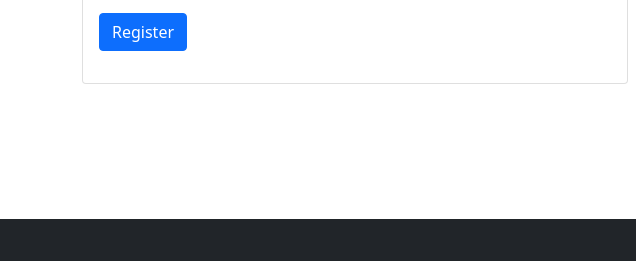
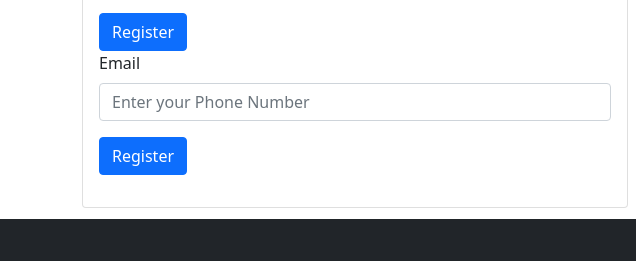
Before and after one commit to JayTee3/workshop, a plain HTML site: page index.html in a window 1280 px wide. Shown: the part 1464-1725 px from the top of the page, 0-636 px from the left. Drawn offline with nearby package versions, Linux system fonts and the light colour scheme; a script that the page names is missing.

Commit message:
update form information

```diff
--- a/index.html
+++ b/index.html
@@ -108,6 +108,11 @@
                                     <input type="email" class="form-control" id="email" name="email" placeholder="Enter your email" required>
                                 </div>
                                 <button type="submit" class="btn btn-primary">Register</button>
+                                <div class="mb-3">
+                                    <label for="Phone" class="form-label">Email</label>
+                                    <input type="text" class="form-control" id="phone" name="phone" placeholder="Enter your Phone Number" required>
+                                </div>
+                                <button type="submit" class="btn btn-primary">Register</button>
                                 <div class="mt-3" data-netlify-recaptcha="true"></div>
                               </form>
                         </div>
```
